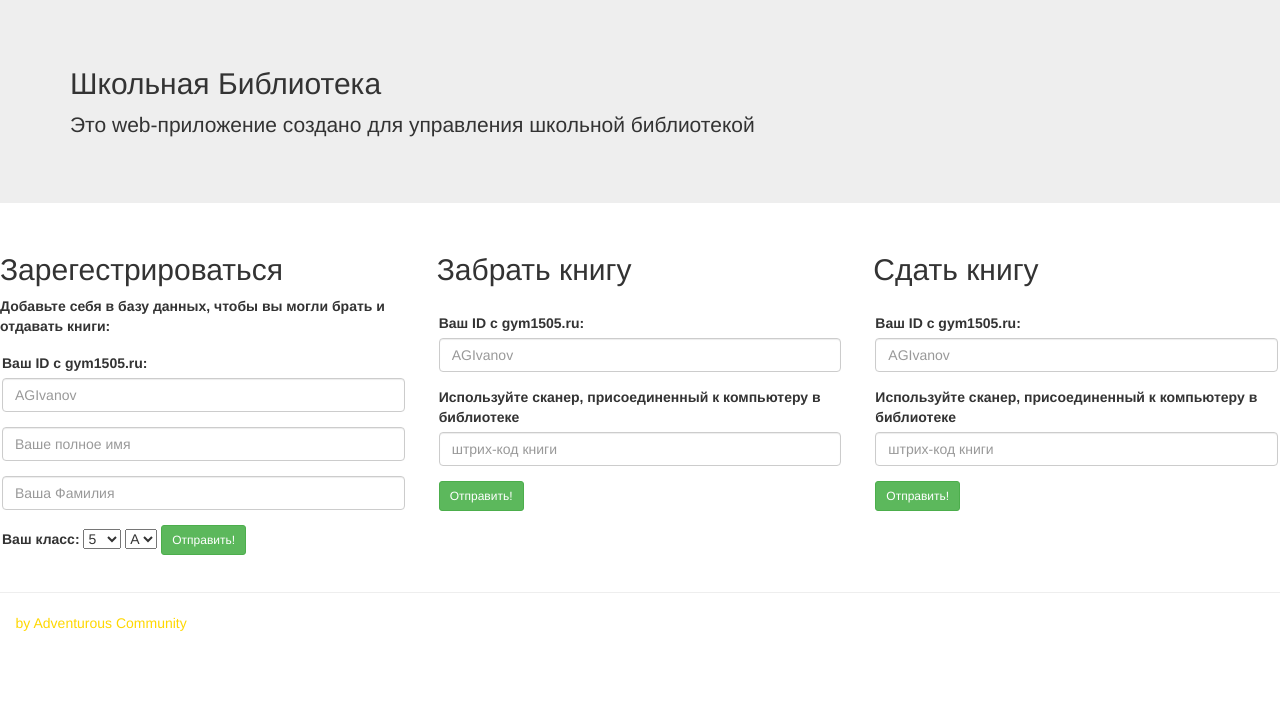
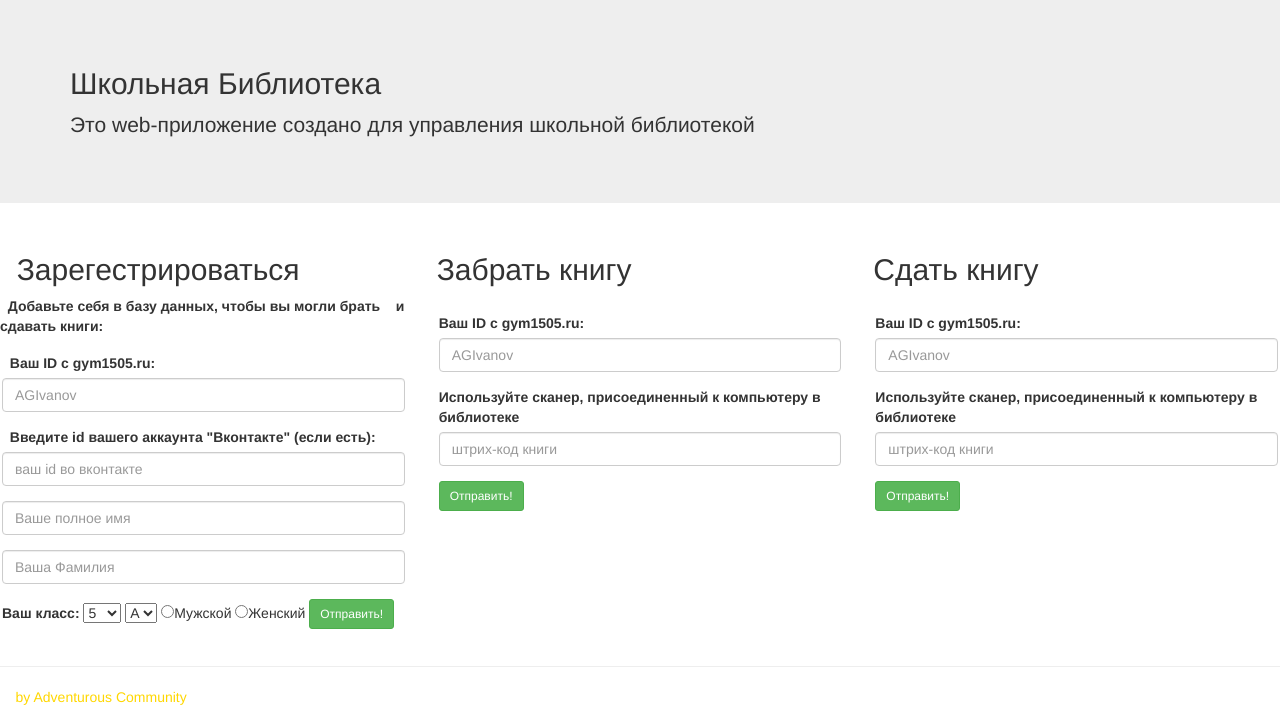
Before and after one commit to AntonRoy/Neolib, a Flask app: page /login in a window 1280 px wide. Shown: the part 73-800 px from the top of the page. Run offline with Flask 2, Linux system fonts and the light colour scheme; some libraries are stand-ins or nearby versions.

Commit message:
Add files via upload

```diff
--- a/templates/about.html
+++ b/templates/about.html
@@ -34,16 +34,21 @@
         <p>Это web-приложение создано для управления школьной библиотекой</p>
     </div>
 </div>
+<h2 align="center" class="text-success"><b>{{result}}</b></h2>
 <div class="row">
     <div class="col-md-4 div">
-        <h2>Зарегестрироваться</h2>
-        <b>Добавьте себя в базу данных, чтобы вы могли брать и отдавать книги:</b>
+        <h2>&nbsp;&nbsp;Зарегестрироваться</h2>
+        <b>&nbsp;&nbsp;Добавьте себя в базу данных, чтобы вы могли брать &nbsp;&nbsp; и сдавать книги:</b>
         <div class="row" style="padding: 17px;">
             <form method="post">
                 <input type="hidden" value="0" name="numb_form">
                 <div class="form-group">
-                    <label for="id">Ваш ID с gym1505.ru:</label>
+                    <label for="id">&nbsp;&nbsp;Ваш ID с gym1505.ru:</label>
                     <input type="password" class="form-control input-md" id="id" name="id_stud" placeholder="AGIvanov">
+                </div>
+                <div class="form-group">
+                    <label for="id_vk">&nbsp;&nbsp;Введите id вашего аккаунта "Вконтакте" (если есть):</label>
+                    <input type="number" class="form-control input-md" name="vk_id" id="id_vk" placeholder="ваш id во вконтакте">
                 </div>
                 <div class="form-group">
                     <input type="text" class="form-control input-md" name="name_stud" placeholder="Ваше полное имя">
@@ -62,6 +67,8 @@
                     <option>Б</option>
                     <option>В</option>
                 </select>
+                 <input type="radio" value="boy" name="gender">Мужской
+        <input type="radio" value="girl" name="gender">Женский
                 <input class="btn btn-success btn-sm" type = 'submit'  value="Отправить!">
             </form>
         </div>
@@ -108,7 +115,7 @@
 </div>
 <footer>
     <hr>
-  &nbsp;&nbsp;&nbsp;&nbsp;<span style="color: gold">by Adventurous Community</span>
+  &nbsp;&nbsp;&nbsp;&nbsp;<a href="https://vk.com/adventurouscommunity" style="color: gold">by Adventurous Community</a>
     <br>
 </footer>
 </body>
```
